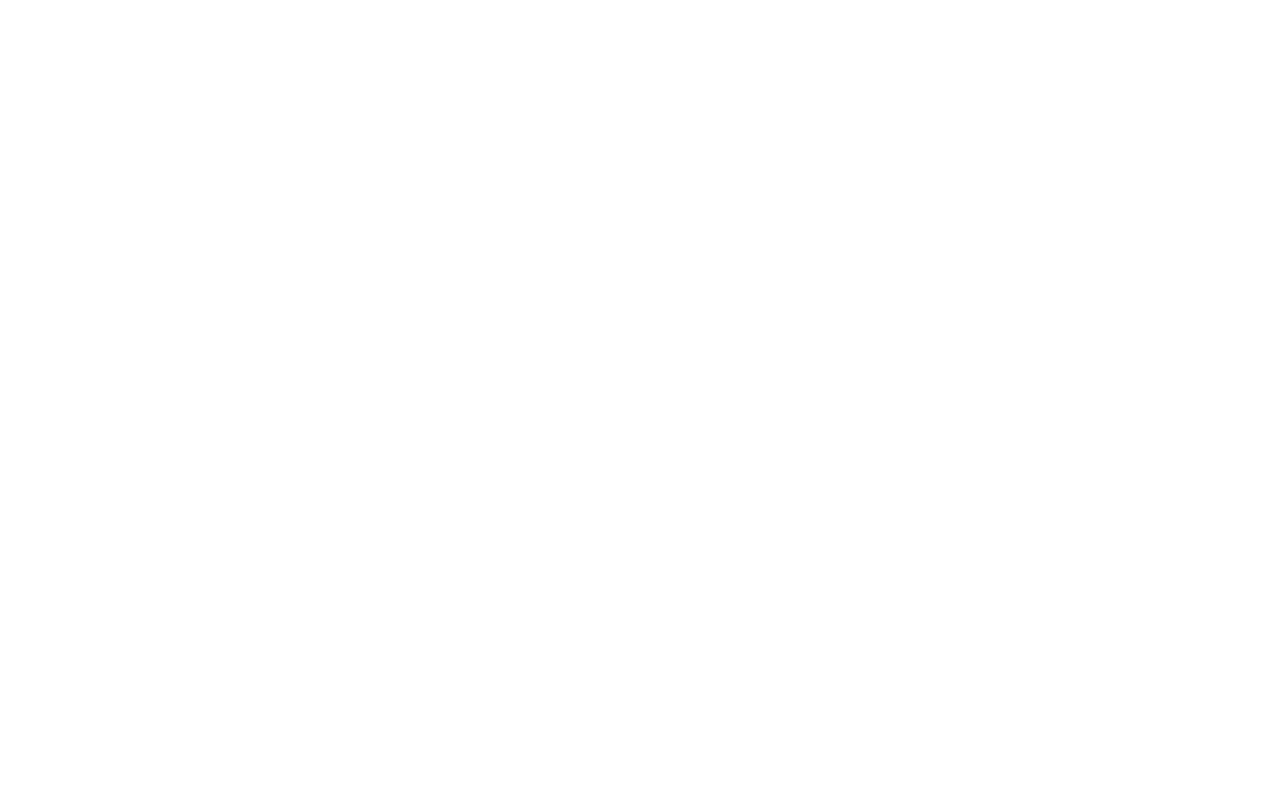
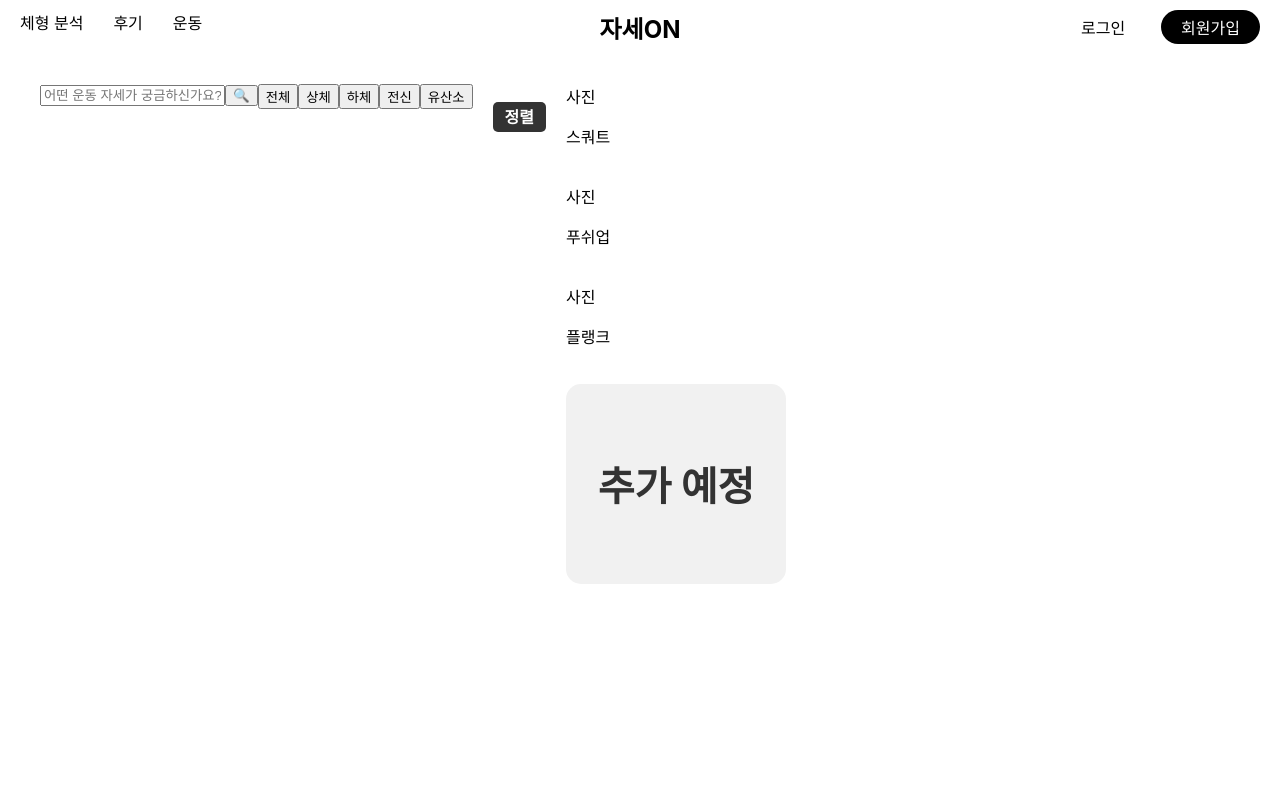
Before and after one commit to MinseouKim/Nullbrain, a React (Create React App) app in the folder typescript_01/: page /exercise in a window 1280 px wide. Before the commit this address had no page. Shown: the top 800 px of the page. Built offline with nearby package versions, Linux system fonts and the light colour scheme.

Commit message:
건일아..

```diff
--- /dev/null
+++ b/typescript_01/src/components/ExerciseCard.tsx
@@ -0,0 +1,19 @@
+import React from 'react';
+
+interface ExerciseCardProps {
+  name: string;
+  onClick: () => void;
+}
+
+const ExerciseCard = ({ name, onClick }: ExerciseCardProps) => {
+  return (
+    <div className="exercise-card" onClick={onClick}>
+      <div className="image-placeholder">
+        {'사진'}
+      </div>
+      <p>{name}</p>
+    </div>
+  );
+};
+
+export default ExerciseCard;
--- /dev/null
+++ b/typescript_01/src/components/ExerciseModal.tsx
@@ -0,0 +1,70 @@
+import React from 'react';
+import { type ExerciseDetail } from '../datas/data'; // 운동 상세 데이터 타입 불러오기
+
+interface ExerciseModalProps {
+  isOpen: boolean; // 모달이 열려있는지 여부
+  onClose: () => void; // 모달을 닫는 함수
+  exercise: ExerciseDetail | null; // 현재 선택된 운동 상세 정보
+}
+
+const ExerciseModal = ({ isOpen, onClose, exercise }: ExerciseModalProps) => {
+  if (!isOpen || !exercise) {
+    return null; // 모달이 닫혀있거나 운동 정보가 없으면 아무것도 렌더링하지 않음
+  }
+
+  return (
+    <div className="modal-overlay" onClick={onClose}>
+      <div className="modal-content" onClick={(e) => e.stopPropagation()}>
+        {/* 모달 좌측: 운동 부위 사진 */}
+        <div className="modal-image-section">
+          <img src={exercise.image} alt={exercise.name} />
+        </div>
+
+        {/* 모달 우측: 상세 설명 */}
+        <div className="modal-details-section">
+          <button className="modal-close-button" onClick={onClose}>
+            &times;
+          </button>
+          <h2>{exercise.name}</h2>
+
+          {/* 자극 부위 */}
+          <div className="detail-item">
+            <h3>자극 부위</h3>
+            <ul>
+              {exercise.stimulationArea.map((area, index) => (
+                <li key={index}>{area}</li>
+              ))}
+            </ul>
+          </div>
+
+          {/* 효과 */}
+          <div className="detail-item">
+            <h3>효과</h3>
+            <ul>
+              {exercise.effect.map((eff, index) => (
+                <li key={index}>{eff}</li>
+              ))}
+            </ul>
+          </div>
+
+          {/* 주의사항 */}
+          <div className="detail-item">
+            <h3>주의사항</h3>
+            <ul>
+              {exercise.caution.map((cau, index) => (
+                <li key={index}>{cau}</li>
+              ))}
+            </ul>
+          </div>
+
+          {/* 하단 버튼 */}
+          <div className="modal-actions">
+            <button className="modal-start-button">운동 시작하기</button>
+          </div>
+        </div>
+      </div>
+    </div>
+  );
+};
+
+export default ExerciseModal;
--- /dev/null
+++ b/typescript_01/src/datas/data.ts
@@ -0,0 +1,51 @@
+export interface ExerciseDetail {
+  id: number;
+  name: string;
+  category: string; // 예: 하체, 상체
+  image: string; // 운동 부위 사진 경로 (예: '/images/squat-muscle.jpg')
+  stimulationArea: string[]; // 자극 부위
+  effect: string[]; // 효과
+  caution: string[]; // 주의사항
+}
+
+export const EXERCISE_DETAILS: ExerciseDetail[] = [
+  {
+    id: 1,
+    name: '스쿼트',
+    category: '하체',
+    image: '',
+    stimulationArea: ['대퇴사두근', '둔근', '햄스트링'],
+    effect: ['하체 근력 강화', '코어 안정성 향상', '칼로리 소모'],
+    caution: [
+      '허리가 굽지 않도록 주의',
+      '무릎이 발끝보다 나가지 않도록 주의',
+      '발바닥 전체로 지지',
+    ],
+  },
+  {
+    id: 2,
+    name: '푸쉬업',
+    category: '상체',
+    image: '',
+    stimulationArea: ['가슴 (대흉근)', '삼두근', '어깨 (삼각근)'],
+    effect: ['상체 근력 강화', '코어 강화', '전신 협응력 증진'],
+    caution: [
+      '허리가 꺾이지 않도록 복근에 힘 주기',
+      '팔꿈치가 너무 벌어지지 않도록 주의',
+      '손목 부담 줄이기',
+    ],
+  },
+  {
+    id: 3,
+    name: '플랭크',
+    category: '전신',
+    image: '',
+    stimulationArea: ['복직근', '복횡근', '척추 기립근', '둔근'],
+    effect: ['코어 근육 강화', '자세 교정', '허리 통증 완화'],
+    caution: [
+      '허리가 꺾이거나 엉덩이가 너무 올라가지 않도록 일자 유지',
+      '어깨와 손목에 부담이 가지 않도록 주의',
+      '호흡 유지',
+    ],
+  },
+];
--- /dev/null
+++ b/typescript_01/src/pages/ExerciseItems.tsx
@@ -0,0 +1,125 @@
+import React, { useState } from 'react';
+import styled from 'styled-components';
+import Header from '../components/Header';
+import Footer from '../components/Footer';
+import ExerciseCard from '../components/ExerciseCard';
+import ExerciseModal from '../components/ExerciseModal';
+import { EXERCISE_DETAILS, type ExerciseDetail } from '../datas/data';
+
+const Container = styled.div`
+  padding: 0;
+  margin: 0;
+  height: 100vh;
+`;
+
+const Main = styled.main`
+  max-width: 1200px;
+  margin: 30px auto;
+  display: flex;
+`;
+
+const SortBar = styled.div`
+  gap: 15px;
+  margin: 20px;
+`;
+
+const SortLabel = styled.span`
+  background-color: #333;
+  color: white;
+  padding: 5px 12px;
+  border-radius: 5px;
+  font-weight: bold;
+`;
+
+const ExerciseGrid = styled.div`
+  display: grid;
+  grid-template-columns: repeat(auto-fill, minmax(220px, 1fr));
+  gap: 20px;
+`;
+
+const ExerciseCardBox = styled.div`
+  border-radius: 15px;
+  background-color: #f1f1f1;
+  text-align: center;
+  overflow: hidden;
+`;
+
+const ImagePlaceholder = styled.div`
+  display: flex;
+  align-items: center;
+  justify-content: center;
+  height: 200px;
+  width: 100%;
+  color: #333;
+  font-size: 2.5rem;
+  font-weight: bold;
+`;
+
+const ExerciseItems = () => {
+  const [isModalOpen, setIsModalOpen] = useState(false);
+  const [selectedExercise, setSelectedExercise] = useState<ExerciseDetail | null>(null);
+
+  const [activeTab, setActiveTab] = useState('전체');
+  const tabs = ['전체', '상체', '하체', '전신', '유산소'];
+
+  const handleCardClick = (exerciseId: number) => {
+    const exercise = EXERCISE_DETAILS.find(ex => ex.id === exerciseId);
+    if (exercise) {
+      setSelectedExercise(exercise);
+      setIsModalOpen(true);
+    }
+  };
+
+  const handleCloseModal = () => {
+    setIsModalOpen(false);
+    setSelectedExercise(null);
+  };
+
+  return (
+    <>
+    <Header />
+    <Container>
+      <Main>
+        <div className="search-bar">
+          <input type="text" placeholder="어떤 운동 자세가 궁금하신가요?" />
+          <button>🔍</button>
+        </div>
+        <div className="filter-tabs">
+          {tabs.map((tab) => (
+            <button
+              key={tab}
+              className={activeTab === tab ? 'active' : ''}
+              onClick={() => setActiveTab(tab)}
+            >
+              {tab}
+            </button>
+          ))}
+        </div>
+        <SortBar>
+          <SortLabel>정렬</SortLabel>
+        </SortBar>
+        <ExerciseGrid>
+          {EXERCISE_DETAILS.map((exercise) => (
+            <ExerciseCard
+              key={exercise.id}
+              name={exercise.name}
+              onClick={() => handleCardClick(exercise.id)}
+            />
+          ))}
+          <ExerciseCardBox>
+            <ImagePlaceholder>추가 예정</ImagePlaceholder>
+          </ExerciseCardBox>
+        </ExerciseGrid>
+      </Main>
+      <ExerciseModal
+        isOpen={isModalOpen}
+        onClose={handleCloseModal}
+        exercise={selectedExercise}
+      />
+    </Container>
+    <Footer />
+    </>
+  );
+};
+
+export default ExerciseItems;
--- a/typescript_01/src/routers/Routers.tsx
+++ b/typescript_01/src/routers/Routers.tsx
@@ -2,6 +2,7 @@
 import { Navigate, Route, Routes } from "react-router";
 
 const MainPage = lazy(() => import("../pages/MainPage"));
+const ExerciseItems = lazy(() => import("../pages/ExerciseItems"));
 
 const Routers = (props: any) => {
     return (
@@ -10,6 +11,7 @@
             <Routes>
                 <Route path='/' element={<Navigate replace to='/main' {...props} />} />
                 <Route path='main' element={<MainPage {...props} />} />
+                <Route path='exercise' element={<ExerciseItems {...props} />} />
             </Routes>
         </Suspense>
     )
```
